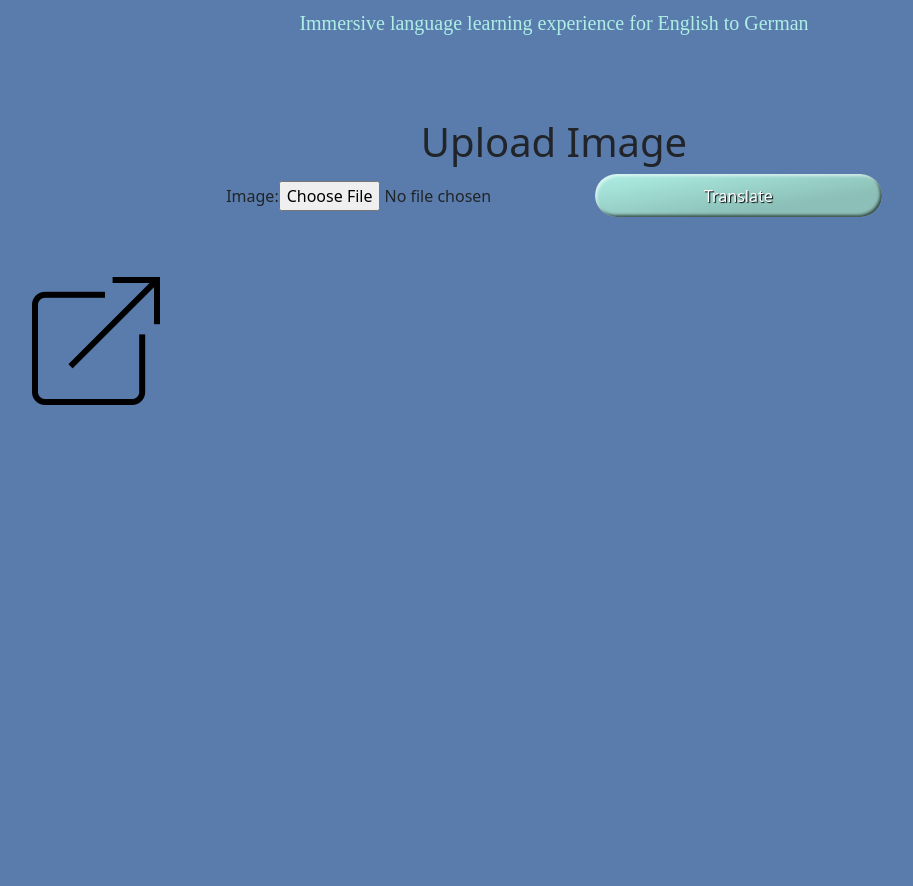
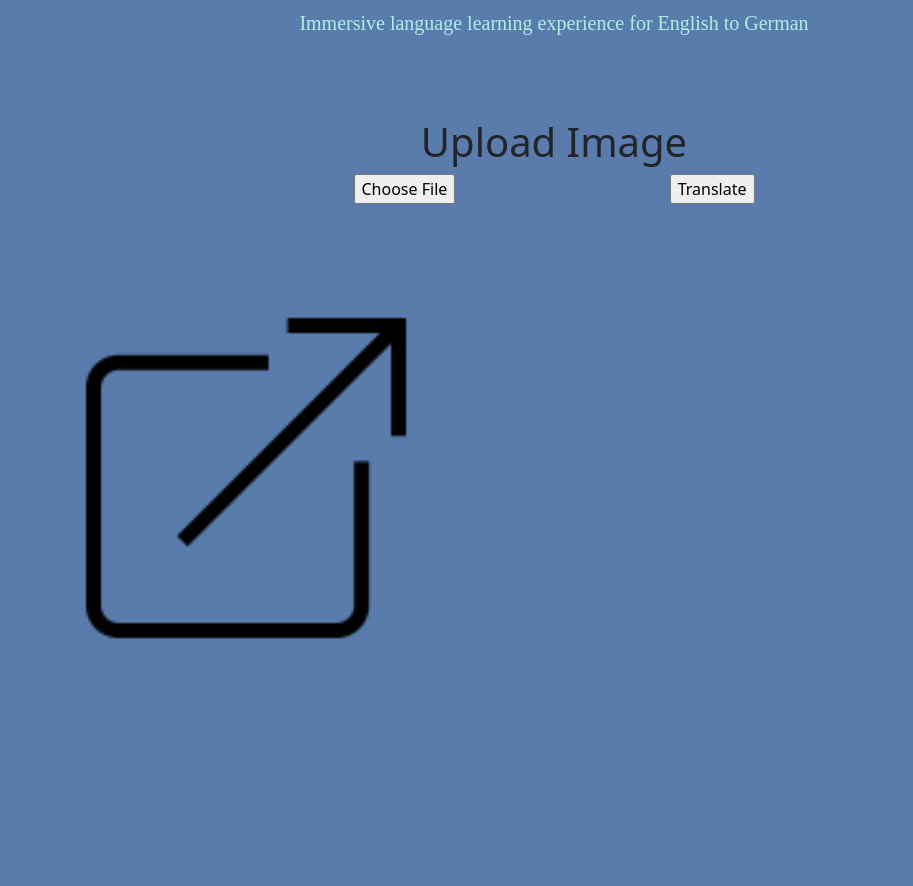
Before and after one commit to dkhanna511/HTN, a Django app: page / in a window 1280 px wide; the page is wider, and only the part inside the window is pictured. Shown: the part 96-982 px from the top of that part, without its empty margins (202-1115 px from the left). Run offline with Django 3.2, Linux system fonts and the light colour scheme; data comes from the database, SQL or seed files in the repository; both versions use the stored data as it was after the commit.

Commit message:
html/css changes, media deletion

```diff
--- a/imageuploadandisplay/settings.py
+++ b/imageuploadandisplay/settings.py
@@ -121,3 +121,5 @@ USE_TZ = True
 STATIC_URL = '/static/'
 MEDIA_ROOT = BASE_DIR/'media'
 MEDIA_URL = '/media/'
+
+STATICFILES_DIRS = [BASE_DIR/ "static"]
--- a/uploadandisplay/forms.py
+++ b/uploadandisplay/forms.py
@@ -4,3 +4,6 @@ class myform(forms.ModelForm):
     class Meta:
         model = ImageModel
         fields = '__all__'
+    def __init__(self, *args, **kwargs):
+        super().__init__(*args, **kwargs)
+        self.fields['Image'].label = ''
--- a/uploadandisplay/templates/design.css
+++ b/uploadandisplay/static/design.css
@@ -86,34 +86,6 @@ body {
     margin-bottom: 30px;
 }
 
-/* BUTTON */
-.styled {
-    width: 287px;
-    height: 43px;
-    flex-shrink: 0;
-    border: 0;
-    line-height: 2.5;
-    /* margin-left: 39em;
-    margin-top: 4em; */
-    padding: 0 20px;
-    font-size: 1rem;
-    text-align: center;
-    color: #fff;
-    text-shadow: 1px 1px 1px #000;
-    border-radius: 21.5px;
-    background: #AEEFE5;
-    background-image: linear-gradient(to top left, rgba(0, 0, 0, 0.2), rgba(0, 0, 0, 0.2) 30%, rgba(0, 0, 0, 0));
-    box-shadow:
-        inset 2px 2px 3px rgba(255, 255, 255, 0.6),
-        inset -2px -2px 3px rgba(0, 0, 0, 0.6);
+input[type="file"] {
+    color: transparent;
 }
-
-.styled:hover {
-    background-color: #C5E0DE;
-}
-
-.styled:active {
-    box-shadow:
-        inset -2px -2px 3px rgba(255, 255, 255, 0.6),
-        inset 2px 2px 3px rgba(0, 0, 0, 0.6);
-}
--- a/uploadandisplay/templates/uploadandisplay/home.html
+++ b/uploadandisplay/templates/home.html
@@ -1,3 +1,4 @@
+{% load static %}
 <!DOCTYPE html>
 <html lang="en">
   <head>
@@ -11,20 +12,20 @@
       integrity="sha384-giJF6kkoqNQ00vy+HMDP7azOuL0xtbfIcaT9wjKHr8RbDVddVHyTfAAsrekwKmP1"
       crossorigin="anonymous"
     />
+    <link href="{% static '/design.css' %}" rel="stylesheet" />
 
     <title>upload/display</title>
-    {% comment %}
+
     <style>
       img {
-        width: 400px;
-        height: 400px;
+        width: 500px;
+        height: 500px;
       }
     </style>
-    {% endcomment %}
+
     <link href="design.css" rel="stylesheet" />
   </head>
   <body>
-
     <div class="container py-4">
       <div class="text-center my-4">
         <div id="header">
@@ -36,23 +37,20 @@
         <h1 class="text-center">Upload Image</h1>
         <form action="" enctype="multipart/form-data" method="POST">
           {% csrf_token %} {{form}}
-          <input type="submit" value="Translate" class="styled" />
+          <input type="submit" value="Translate" />
         </form>
       </div>
       <div>
         {% if latest_image %}
-        <img
-          src="{{ latest_image.Image.url }}"
-          alt="{{
-        latest_image.description }}"
-        />
+        <img src="{{ latest_image.Image.url }}" alt="" />
         {% else %}
         <p>No image available.</p>
         {% endif %}
       </div>
+
       {% comment %}
       <li>
-        <a href="">{{ image.image.name }}</a>
+        <a href="">{{latest_image.Image.name }}</a>
       </li>
       {% endcomment %}
     </div>
--- a/uploadandisplay/views.py
+++ b/uploadandisplay/views.py
@@ -1,16 +1,46 @@
-from django.shortcuts import render
+# from django.shortcuts import render
+# from .forms import myform
+# from .models import ImageModel
+# # import cv2
+# # import numpy as np
+# import os
+# # TO RETRIEVE IMAGE NAME, USE image.name
+# def home(request):
+#     if request.method == 'POST':
+#         form = myform(request.POST, request.FILES)
+#         if form.is_valid():
+#             for image in request.FILES.getlist('Image'):
+#                 ImageModel.objects.create(Image=image)
+#     else:
+#         form = myform()
+
+#     # Fetch the latest uploaded image
+#     latest_image = ImageModel.objects.last()
+
+#     context = {'form': form, 'latest_image': latest_image}
+
+
+#     return render(request, 'home.html', context)
+from django.shortcuts import render, redirect
 from .forms import myform
 from .models import ImageModel
-# import cv2
-# import numpy as np
-import os
-# TO RETRIEVE IMAGE NAME, USE image.name
+
 def home(request):
     if request.method == 'POST':
         form = myform(request.POST, request.FILES)
         if form.is_valid():
-            for image in request.FILES.getlist('Image'):
-                ImageModel.objects.create(Image=image)
+            # Get the new image from the form
+            new_image = form.cleaned_data['Image']
+
+            # Fetch the latest uploaded image
+            latest_image = ImageModel.objects.last()
+
+            # If there's an existing image, delete it
+            if latest_image:
+                latest_image.Image.delete()
+
+            # Create a new instance with the new image
+            ImageModel.objects.create(Image=new_image)
     else:
         form = myform()
 
@@ -19,5 +49,4 @@ def home(request):
 
     context = {'form': form, 'latest_image': latest_image}
 
-
-    return render(request, 'uploadandisplay/home.html', context)
+    return render(request, 'home.html', context)
```
Also changed, not shown: db.sqlite3, media/images/linkicon.png (added).
